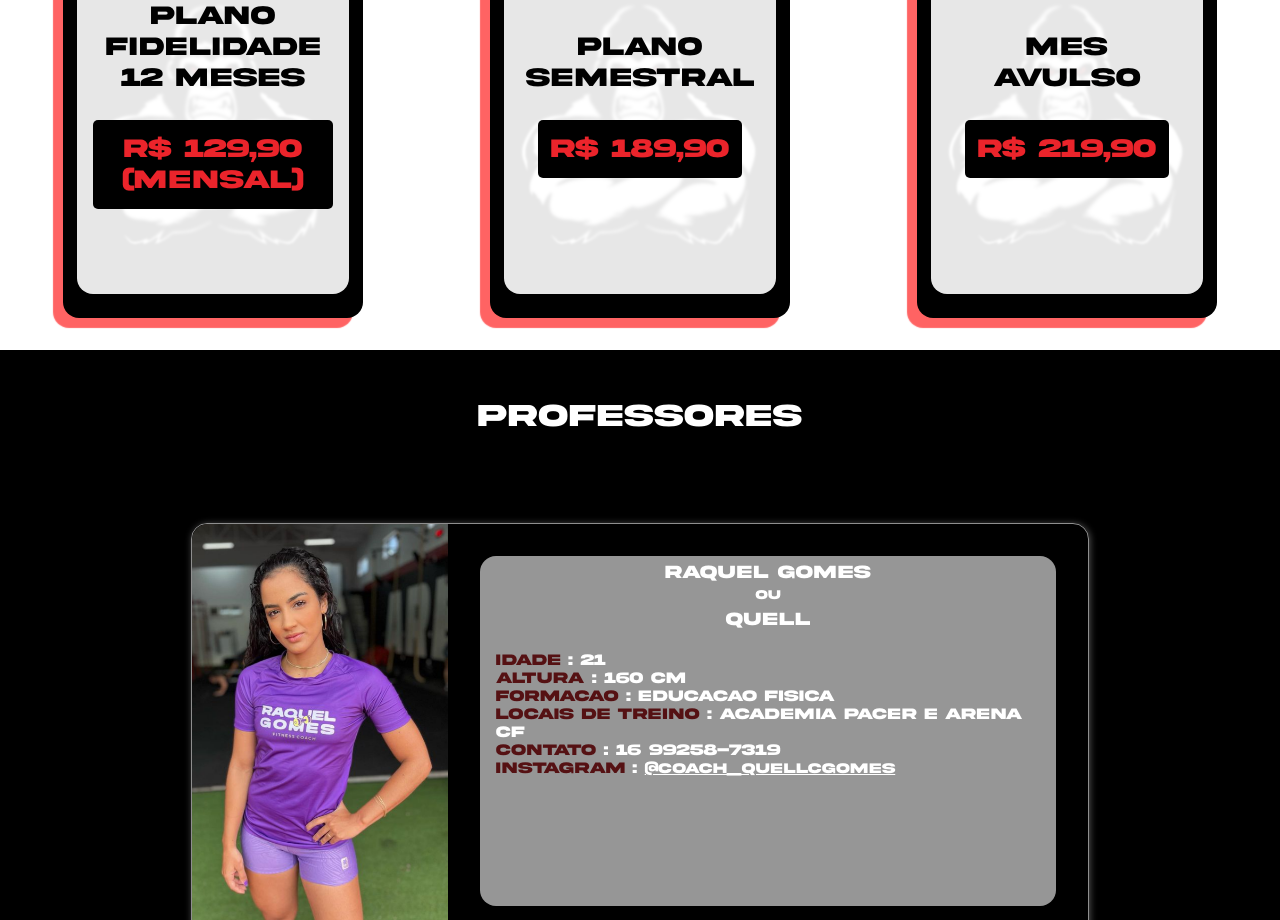
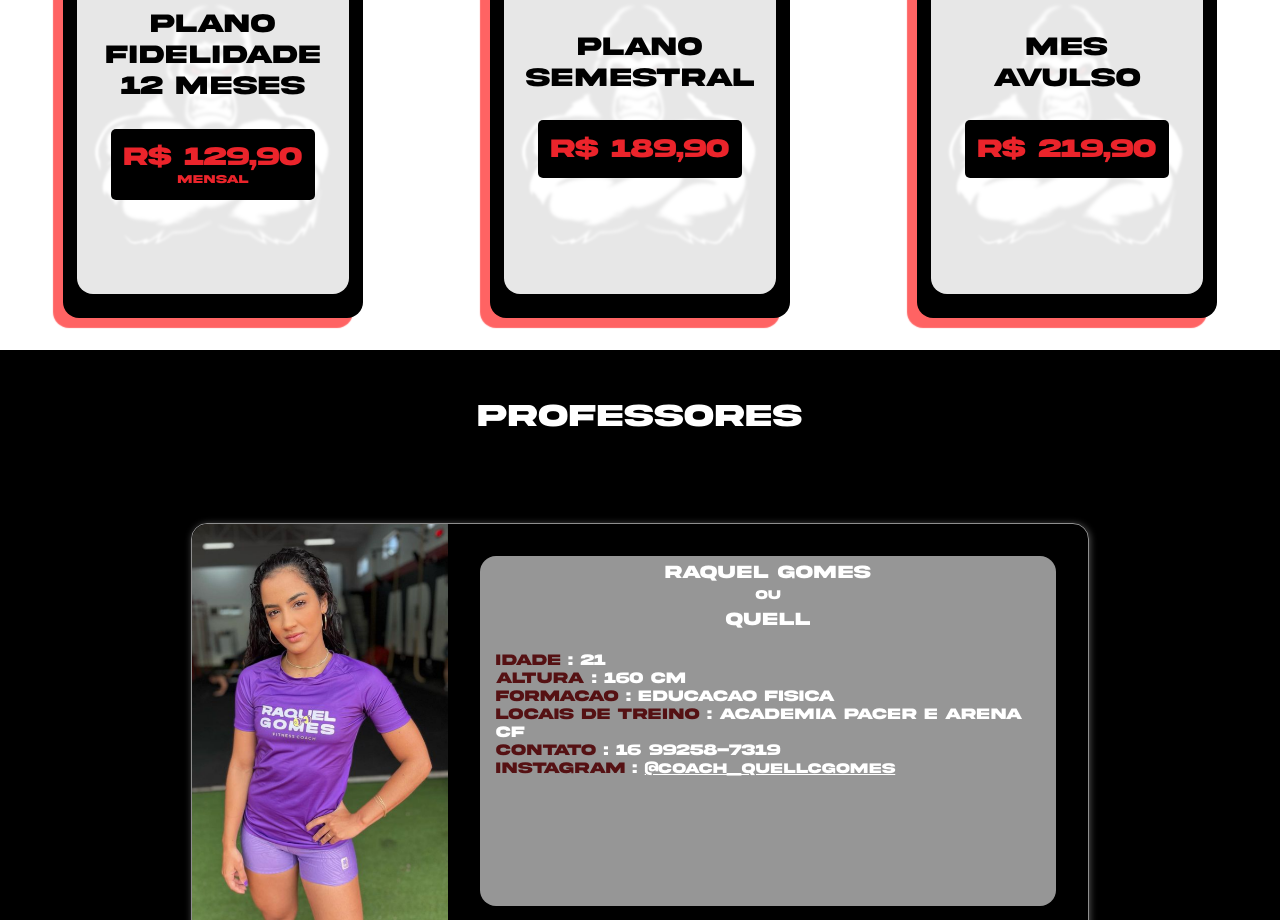
Before and after one commit to GuiFxFarias/ArenaCF, a React (Create React App) app in the folder arena/: page / in a window 1280 px wide. Shown: the part 800-1720 px from the top of the page. Built offline with nearby package versions, Linux system fonts and the light colour scheme.

Commit message:
change fonts

```diff
--- a/arena/src/components/pages/HomePage.jsx
+++ b/arena/src/components/pages/HomePage.jsx
@@ -85,7 +85,7 @@ function HomePage() {
             <div className="planesPay animate__animated animate__delay-1s animate__zoomIn">
               <div className="iconPrice">
                 <h1 className="planePrice">Plano fidelidade 12 meses</h1>
-                <h2 className="price">R$ 129,90 (mensal)</h2>
+                <h2 className="price">R$ 129,90 <p style={{fontSize: 12, margin: "0"}}>mensal</p></h2>
               </div>
             </div>
             <div className="planesPay animate__animated animate__zoomIn animate__delay-1s">
```
